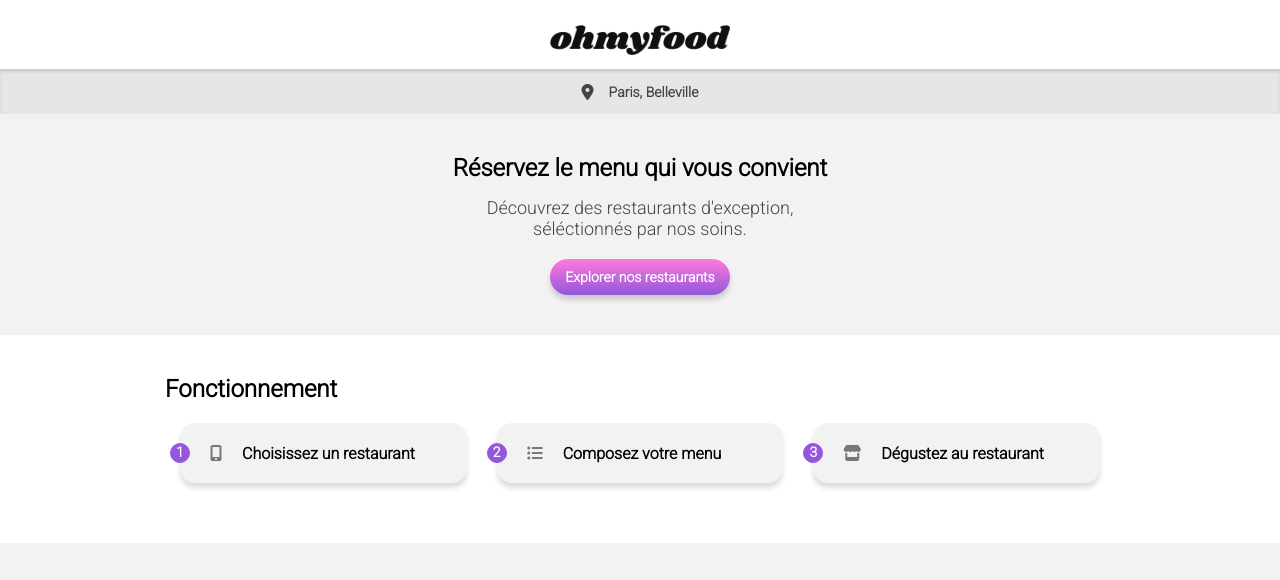
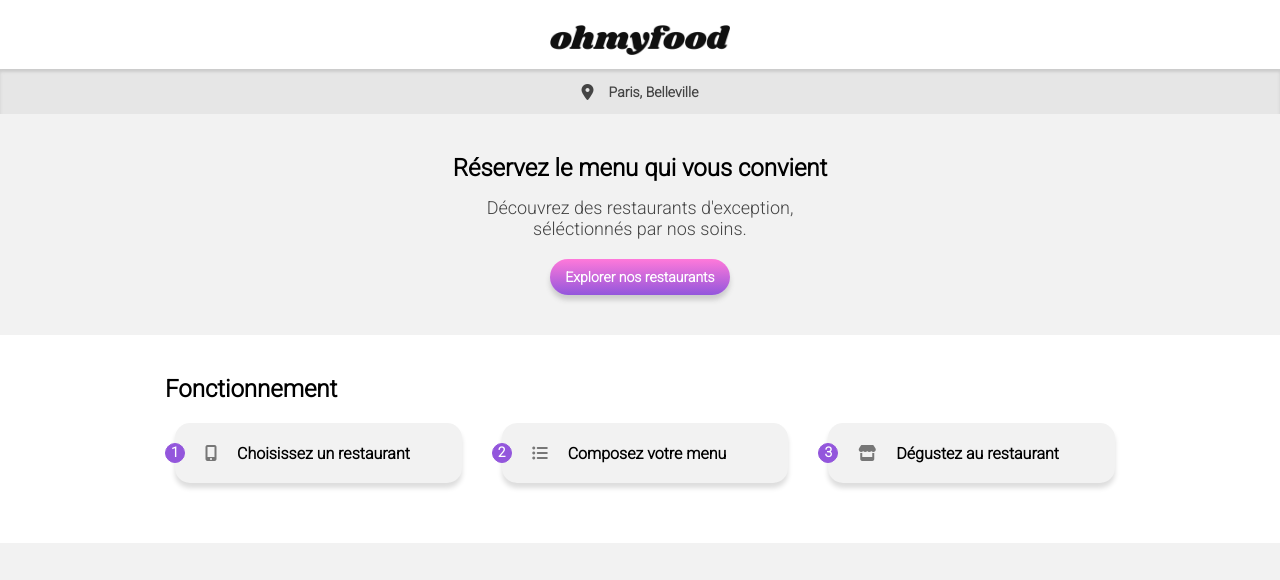
Before and after one commit to amloria/P3_Ohmyfood, a website: page index.html in a window 1280 px wide. Shown: the top 580 px of the page. Drawn offline with Linux system fonts and the light colour scheme; a web font is replaced by a local one.

Commit message:
maj220406-3

```diff
--- a/sass/utils/_breakponts.scss
+++ b/sass/utils/_breakponts.scss
@@ -5,11 +5,6 @@
     }
     .functioning-header, .restaurants-header {
         margin-bottom: 20px;
-    }
-    .functioning-steps {
-        width: calc(40%);
-        margin-left: auto;
-        margin-right: auto;
     }
     .section-menu-header {
         justify-content: center;
```
Also changed, not shown: css/style.css, 1 other file.
